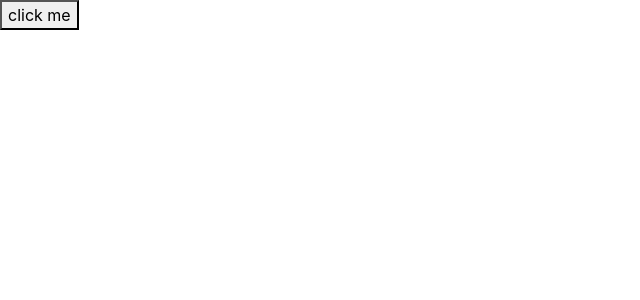
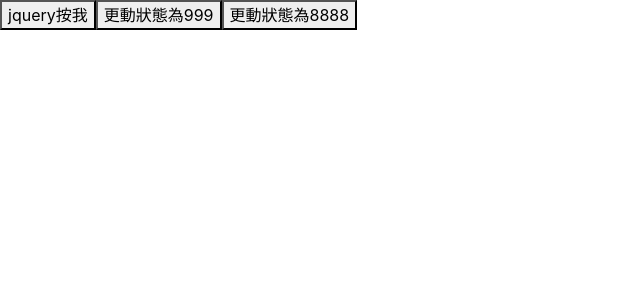
Before and after one commit to karinhsin/React_tutorial, a React (Create React App) app: page / in a window 1280 px wide. Shown: the top 300 px of the page, without its empty margins (0-640 px from the left). Built offline with nearby package versions, Linux system fonts and the light colour scheme.

Commit message:
jquery整合-當狀態更動時

```diff
--- a/src/App.js
+++ b/src/App.js
@@ -7,16 +7,33 @@ function App() {
   const [data, setData] = useState(123)
   const buttonRef = useRef()
 
-  // didMount
+  // didMount+didUpdate
   useEffect(() => {
     //jquery的程式碼需要寫在這裡，確保dom元素已經出現在網頁上
-    $(buttonRef.current).on('click',() => alert('data is ' + data))
-    //$(buttonRef.current).click(() => alert('data is ' + data))
-  }, [])
+    // 移除原本的事件
+    $(buttonRef.current).off('click')
+
+    // 加入新的事件
+    $(buttonRef.current).on('click', () => alert('data is ' + data))
+  }, [data])
 
   return (
     <>
-      <button ref={buttonRef}>click me</button>
+      <button ref={buttonRef}>jquery按我</button>
+      <button
+        onClick={() => {
+          setData(999)
+        }}
+      >
+        更動狀態為999
+      </button>
+      <button
+        onClick={() => {
+          setData(8888)
+        }}
+      >
+        更動狀態為8888
+      </button>
     </>
   )
 }
```
